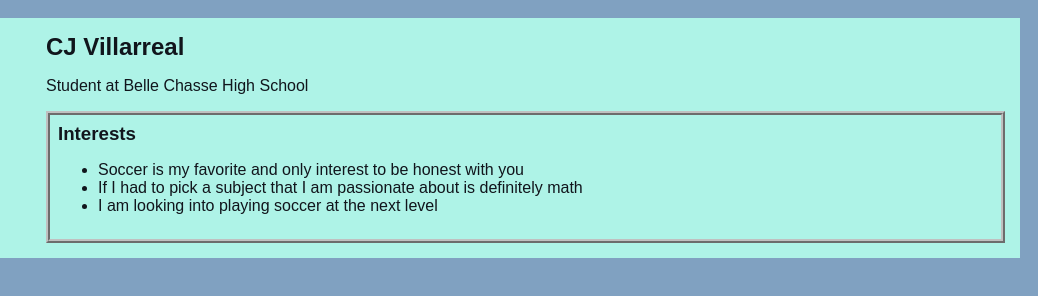
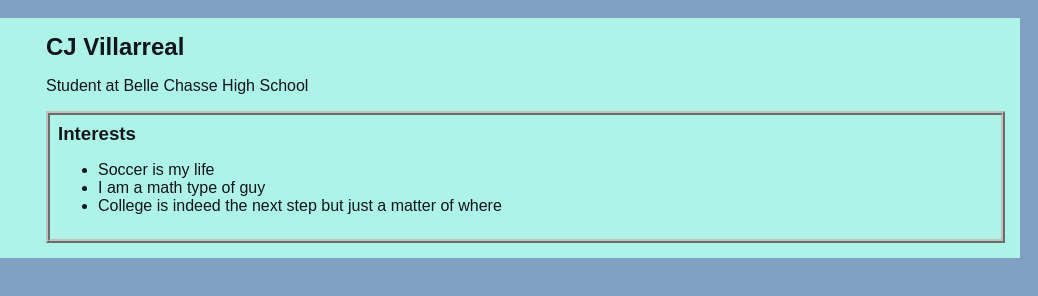
Before and after one commit to Cvillarreal10/Cvillarreal10.github.io, a plain HTML site: page index.html in a window 1280 px wide. Shown: the part 90-386 px from the top of the page, 242-1280 px from the left. Drawn offline with Linux system fonts and the light colour scheme.

Commit message:
CJ Website

```diff
--- a/index.html
+++ b/index.html
@@ -34,9 +34,9 @@
                               <div id="interests">
                                 <h3>Interests</h3>
                                 <ul>
-                                  <li>Soccer is my favorite and only interest to be honest with you </li>
-                                  <li>If I had to pick a subject that I am passionate about is definitely math </li>
-                                  <li>I am looking into playing soccer at the next level</li>
+                                  <li>Soccer is my life </li>
+                                  <li>I am a math type of guy </li>
+                                  <li>College is indeed the next step but just a matter of where</li>
                                 </ul>
 
                               </div>
```
